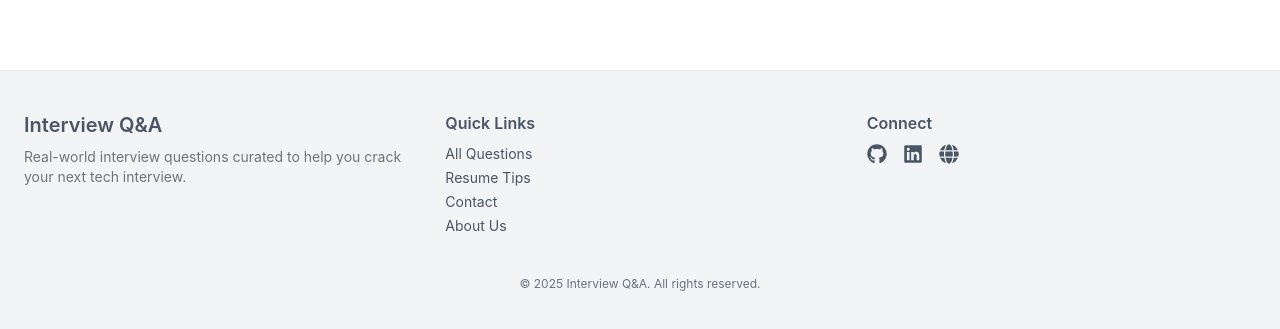
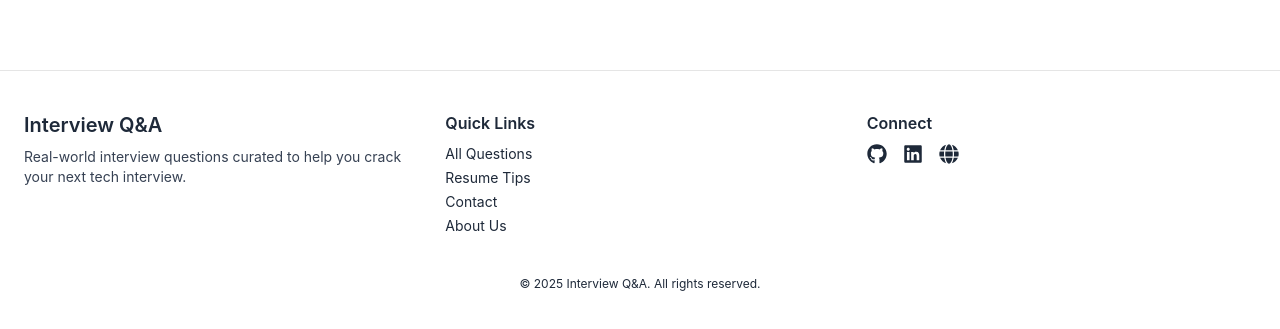
Before and after one commit to dvsdabhi/question-frontend, a Next.js app: page / in a window 1280 px wide. Shown: the part 1047-1376 px from the top of the page. Built offline with nearby package versions, Linux system fonts and the light colour scheme; no server answers.

Commit message:
change text size and color

```diff
--- a/src/app/footer/Footer.tsx
+++ b/src/app/footer/Footer.tsx
@@ -3,12 +3,12 @@ import { FaGithub, FaLinkedin, FaGlobe } from "react-icons/fa";
 
 const Footer = () => {
     return (
-        <footer className="bg-gray-100 text-gray-600 py-10 mt-20 border-t">
+        <footer className="bg-white text-gray-800 py-10 mt-20 border-t">
             <div className="max-w-7xl mx-auto px-6 grid grid-cols-1 md:grid-cols-3 gap-8">
                 {/* Section 1: About */}
                 <div>
                     <h2 className="text-xl font-semibold mb-2">Interview Q&A</h2>
-                    <p className="text-sm text-muted-foreground">
+                    <p className="text-sm text-gray-700">
                         Real-world interview questions curated to help you crack your next tech interview.
                     </p>
                 </div>
@@ -28,20 +28,19 @@ const Footer = () => {
                 <div>
                     <h3 className="text-md font-semibold mb-2">Connect</h3>
                     <div className="flex space-x-4 text-xl">
-                        <a href="https://github.com/dvsdabhi" target="_blank" rel="noopener noreferrer" className="hover:text-black"><FaGithub /></a>
-                        <a href="https://linkedin.com" target="_blank" rel="noopener noreferrer" className="hover:text-blue-700"><FaLinkedin /></a>
+                        <a href="https://github.com/dvsdabhi" target="_blank" rel="noopener noreferrer" aria-label="GitHub Profile" className="hover:text-black"><FaGithub /></a>
+                        <a href="https://linkedin.com" target="_blank" rel="noopener noreferrer" aria-label="LinkedIn Profile" className="hover:text-blue-700"><FaLinkedin /></a>
                         <a href="/" className="hover:text-green-600"><FaGlobe /></a>
                     </div>
                 </div>
             </div>
 
             {/* Bottom Bar */}
-            <div className="text-center text-xs text-gray-500 mt-10">
+            <div className="text-center text-xs text-gray-800 mt-10">
                 © {new Date().getFullYear()} Interview Q&A. All rights reserved.
             </div>
         </footer>
     );
 }
 
-
 export default Footer;
```
